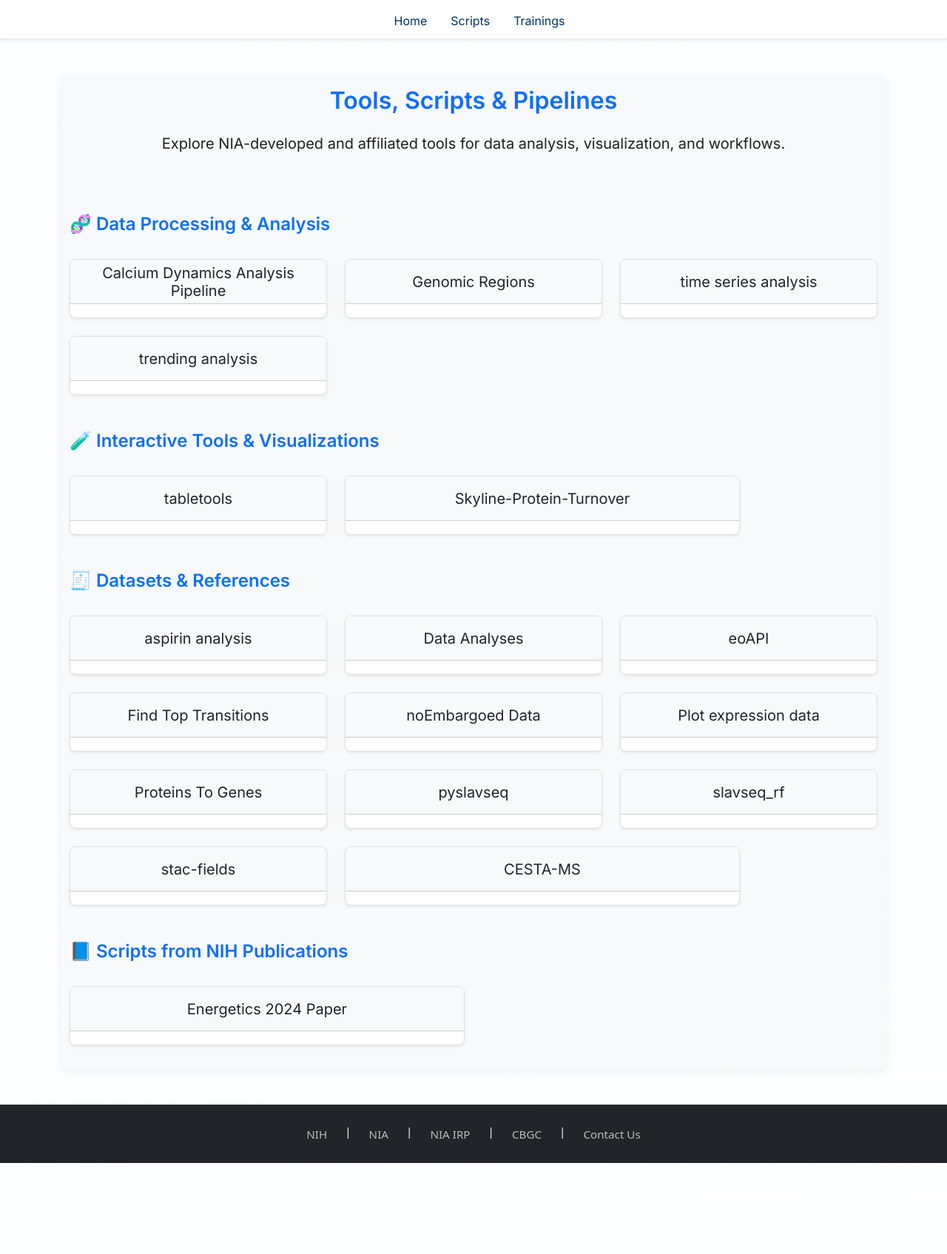
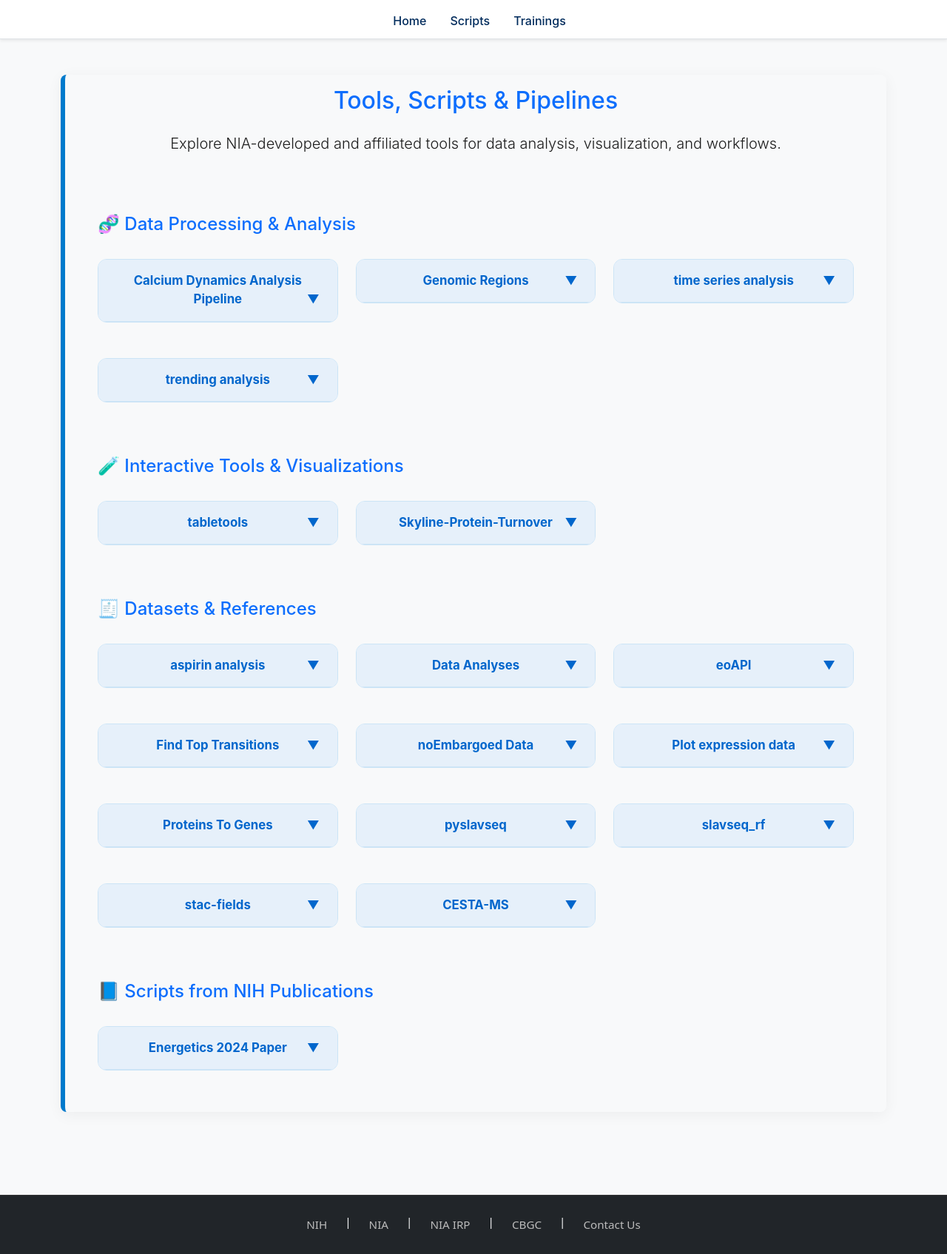
Before and after one commit to niairpnih/niairpnih.github.io, a Jekyll site: the page built from scripts.md, in a window 1280 px wide. Shown: the whole page at 74% size. Built offline with Jekyll 4.4.1, drawn with Linux system fonts in a browser that asks for light colours; before the commit the page ends 1572 px from its top, so only the background shows below that.

Commit message:
refactored script card generation and style changes

```diff
--- a/assets/js/load-manual-resources.js
+++ /dev/null
@@ -1,34 +0,0 @@
-fetch("/assets/data/manual-resources.json")
-  .then(response => response.json())
-  .then(resources => {
-    resources.forEach((tool, index) => {
-      const sectionId = `${tool.section}-section`;
-      const section = document.getElementById(sectionId);
-      if (!section) return;
-
-      const card = document.createElement("div");
-      card.className = "col fade-in";
-      card.innerHTML = `
-        <div class="card h-100 shadow-sm script-card">
-          <div class="card-header collapse-toggle" data-bs-toggle="collapse" data-bs-target="#manual-${index}" aria-expanded="false" aria-controls="manual-${index}">
-            <h5 class="mb-0 text-center">${tool.title}</h5>
-          </div>
-          <div id="manual-${index}" class="collapse">
-            <div class="card-body">
-              <p class="card-text">${tool.description}</p>
-              ${tool.developer ? `<p><strong>Developer:</strong> ${tool.developer}</p>` : ""}
-              ${tool.github ? `<p><strong>Repo:</strong> <a href="${tool.github}" target="_blank" rel="noopener noreferrer">GitHub</a></p>` : ""}
-              ${tool.tool ? `<p><strong>Tool:</strong> <a href="${tool.tool}" target="_blank" rel="noopener noreferrer">Launch</a></p>` : ""}
-              ${tool.external ? `<p><strong>External:</strong> <a href="${tool.external}" target="_blank" rel="noopener noreferrer">Visit Site</a></p>` : ""}
-              ${tool.paper ? `<p><strong>Paper:</strong> <a href="${tool.paper}" target="_blank" rel="noopener noreferrer">Link</a></p>` : ""}
-            </div>
-          </div>
-        </div>
-      `;
-
-      section.appendChild(card);
-      setTimeout(() => {
-        card.classList.add("visible");
-      }, index * 100);
-    });
-  });
--- a/assets/js/load-scripts.js
+++ b/assets/js/load-scripts.js
@@ -1,46 +1,51 @@
-fetch("/assets/data/resources.json")
-  .then(response => response.json())
-  .then(data => {
-    data.forEach((tool, index) => {
+const sources = [
+  "/assets/data/resources.json",
+  "/assets/data/manual-resources.json"
+];
+
+function createScriptCard(tool) {
   const sectionId = `${tool.section}-section`;
   const section = document.getElementById(sectionId);
   if (!section) return;
 
-      const safeTitle = tool.title.replace(/\s+/g, "-").replace(/[^\w-]/g, "").toLowerCase();
-      const collapseId = `collapse-${safeTitle}-${index}`;
+  const entry = document.createElement("div");
+  entry.className = "col-12 col-md-6 col-lg-4 fade-in";
 
-      const card = document.createElement("div");
-      card.className = "col-12 col-md-6 col-lg-4 fade-in";
+  const description = tool.description || "No description provided.";
+  const developer = tool.developer ? `<p><strong>Developer:</strong> ${tool.developer}</p>` : "";
+  const github = tool.github ? `<p><strong>Repo:</strong> <a href="${tool.github}" target="_blank" rel="noopener noreferrer">GitHub</a></p>` : "";
+  const toolLink = tool.tool ? `<p><strong>Tool:</strong> <a href="${tool.tool}" target="_blank" rel="noopener noreferrer">Launch</a></p>` : "";
+  const external = tool.external ? `<p><strong>External:</strong> <a href="${tool.external}" target="_blank" rel="noopener noreferrer">Visit Site</a></p>` : "";
+  const paper = tool.paper ? `<p><strong>Paper:</strong> <a href="${tool.paper}" target="_blank" rel="noopener noreferrer">Link</a></p>` : "";
 
-      card.innerHTML = `
-        <div class="card shadow-sm script-card">
-          <div class="card-header collapse-toggle"
-              data-bs-toggle="collapse"
-              data-bs-target="#${collapseId}"
-              aria-expanded="false"
-              aria-controls="${collapseId}">
-            <h5 class="mb-0 text-center">${tool.title}</h5>
+  entry.innerHTML = `
+    <details class="script-entry">
+      <summary>${tool.title}</summary>
+      <div class="script-body">
+        <p class="card-text">${description}</p>
+        ${developer}
+        ${github}
+        ${toolLink}
+        ${external}
+        ${paper}
       </div>
-          <div id="${collapseId}" class="collapse">
-            <div class="card-body">
-              <p class="card-text">${tool.description}</p>
-              ${tool.developer ? `<p><strong>Developer:</strong> ${tool.developer}</p>` : ""}
-              ${tool.github ? `<p><strong>Repo:</strong> <a href="${tool.github}" target="_blank" rel="noopener noreferrer">GitHub</a></p>` : ""}
-              ${tool.tool ? `<p><strong>Tool:</strong> <a href="${tool.tool}" target="_blank" rel="noopener noreferrer">Launch</a></p>` : ""}
-              ${tool.external ? `<p><strong>External:</strong> <a href="${tool.external}" target="_blank" rel="noopener noreferrer">Visit Site</a></p>` : ""}
-              ${tool.paper ? `<p><strong>Paper:</strong> <a href="${tool.paper}" target="_blank" rel="noopener noreferrer">Link</a></p>` : ""}
-            </div>
-          </div>
-        </div>
+    </details>
   `;
-      section.appendChild(card);
+
+  section.appendChild(entry);
+
   setTimeout(() => {
-        card.classList.add("visible");
+    entry.classList.add("visible");
+  }, 100);
+}
 
-        const collapseEl = card.querySelector('.collapse');
-        if (collapseEl) {
-          new bootstrap.Collapse(collapseEl, { toggle: false });
+function loadResources(url) {
+  return fetch(url)
+    .then(res => res.json())
+    .then(data => data.forEach(tool => createScriptCard(tool)))
+    .catch(err => console.error(`Error loading ${url}:`, err));
 }
-      }, index * 100);
+
+document.addEventListener("DOMContentLoaded", () => {
+  Promise.all(sources.map(loadResources));
 });
-  });
--- a/css/style.css
+++ b/css/style.css
@@ -1,42 +1,29 @@
-@import url('https://fonts.googleapis.com/css2?family=Inter:wght@400;600;700&display=swap');
-
 :root {
-  --primary-navy: #003366;
-  --primary-blue: #005ea2;
-  --accent-light: #f5f7fa;
-  --text-dark: #212121;
+  --primary-navy: #002b5c;
+  --primary-blue: #0066cc;
+  --accent-light: #e6f0fa;
+  --text-dark: #1c1c1c;
   --text-light: #6c757d;
-  --accent: #005ea2;
+  --accent: #007acc;
+  --accent-hover: #005ea2;
   --font-sans: 'Inter', 'Segoe UI', 'Helvetica Neue', Arial, sans-serif;
-}
-
-/* Base Layout */
-*, *::before, *::after {
-  box-sizing: border-box;
+  --highlight-bg: #f0f9ff;
+  --highlight-border: #cce4f6;
+  --section-bg: #fdfefe;
+  --hover-shadow: rgba(0, 123, 255, 0.2);
 }
 
 html, body {
-  height: 100%;
   margin: 0;
   padding: 0;
-  display: flex;
-  flex-direction: column;
   font-family: var(--font-sans);
   color: var(--text-dark);
-  background: linear-gradient(135deg, #f8fbff, #ffffff);
-  background-size: 400% 400%;
-  animation: bgShift 20s ease infinite;
+  background-color: #f8f9fa;
   scroll-behavior: smooth;
 }
 
-@keyframes bgShift {
-  0% { background-position: 0% 50%; }
-  50% { background-position: 100% 50%; }
-  100% { background-position: 0% 50%; }
-}
-
 main {
-  flex: 1 0 auto;
+  padding-bottom: 2rem;
 }
 
 img {
@@ -44,43 +31,6 @@ img {
   height: auto;
 }
 
-/* Header */
-.hero-header {
-  background: linear-gradient(90deg, var(--primary-navy), var(--primary-blue));
-  color: #ffffff;
-  padding: 2rem 1rem;
-  border-radius: 0.5rem;
-}
-
-.header-title h1 {
-  font-weight: 700;
-  font-size: 2rem;
-  margin-bottom: 0.25rem;
-  color: #ffffff;
-}
-
-.header-title p {
-  font-size: 1rem;
-  color: #cfd8dc;
-  margin: 0;
-}
-
-/* Logo */
-.logo-img {
-  height: 48px !important;
-  max-width: 100px !important;
-  object-fit: contain;
-  flex-shrink: 0;
-}
-
-@media (max-width: 768px) {
-  .logo-img {
-    height: 40px !important;
-    max-width: 80px !important;
-  }
-}
-
-/* Nav */
 .navbar-nav {
   display: flex;
   justify-content: center;
@@ -115,128 +65,94 @@ img {
   width: 100%;
 }
 
-/* Cards */
-.card {
-  border: 1px solid #e0e0e0 !important;
-  border-radius: 0.5rem !important;
-  background-color: #ffffff !important;
-  transition: transform 0.2s ease, box-shadow 0.2s ease;
-  will-change: transform, box-shadow;
+.hero-header {
+  background: linear-gradient(90deg, var(--primary-navy), var(--primary-blue));
+  color: #ffffff;
+  padding: 2rem 1rem;
+  border-radius: 0.5rem;
 }
 
-.card:hover {
-  transform: translateY(-4px);
-  box-shadow: 0 10px 20px rgba(0, 0, 0, 0.08);
-  z-index: 1;
+.section-elevated {
+  background-color: var(--section-bg);
+  box-shadow: 0 4px 20px rgba(0, 0, 0, 0.05);
+  border-left: 6px solid var(--accent);
+  border-radius: 0.5rem;
+  padding: 2rem;
+  margin-bottom: 2rem;
 }
 
-.card:hover .card-title {
-  color: var(--accent);
+.script-entry {
+  border: 1px solid var(--highlight-border);
+  background-color: var(--highlight-bg);
+  border-radius: 0.75rem;
+  margin-bottom: 1.5rem;
+  overflow: hidden;
+  transition: box-shadow 0.3s ease, border-color 0.3s ease;
 }
 
-/* Script Cards */
-.script-card {
-  transition: transform 0.2s ease, box-shadow 0.2s ease;
-  height: auto;
-  min-height: 80px;
-  overflow: hidden;
+.script-entry:hover {
+  box-shadow: 0 8px 24px var(--hover-shadow);
+  border-color: var(--accent-hover);
 }
 
-.script-card:hover {
-  transform: scale(1.02);
-  box-shadow: 0 10px 20px rgba(0, 0, 0, 0.08);
+.script-entry summary {
+  background-color: var(--accent-light);
+  color: var(--primary-blue);
+  font-weight: 700;
+  padding: 1rem;
+  text-align: center;
+  font-size: 1.05rem;
+  cursor: pointer;
+  border-bottom: 1px solid var(--highlight-border);
+  transition: background-color 0.3s, color 0.3s;
+  position: relative;
+  list-style: none;
 }
 
-.script-card .card-header {
-  background-color: #f8f9fa;
-  user-select: none;
-  height: 60px;
-  display: flex;
-  align-items: center;
-  justify-content: center;
-  cursor: pointer;
-  height: 60px;
+.script-entry summary:hover {
+  background-color: var(--primary-blue);
+  color: #fff;
 }
 
-.script-card .collapse{
-  transition: height 0.3s ease;
-}
-
-.script-card .collapse:not(.show) {
+.script-entry summary::-webkit-details-marker {
   display: none;
 }
 
-.script-card .card-body {
-  padding: 1rem;
+.script-entry summary::after {
+  content: "\25BC";
+  position: absolute;
+  right: 1.5rem;
+  font-size: 1rem;
+  transform: rotate(0deg);
+  transition: transform 0.3s ease;
+  color: var(--primary-blue);
 }
 
-.card-header.collapse-toggle {
-  cursor: pointer;
+.script-entry[open] summary::after {
+  transform: rotate(180deg);
+  color: #fff;
 }
 
-.collapsed-content {
-  display: none;
-  font-size: 0.875rem;
-  padding: 0.75rem;
-  overflow-y: auto;
-  height: 140px;
+.script-body {
+  padding: 1rem 1.5rem;
+  background: #fff;
+  border-top: 1px solid var(--highlight-border);
+  animation: fadeDown 0.4s ease both;
 }
 
-.visible-content {
-  display: block;
+@keyframes fadeDown {
+  0% {
+    opacity: 0;
+    transform: translateY(-10px);
+  }
+  100% {
+    opacity: 1;
+    transform: translateY(0);
+  }
 }
 
-/* Section Titles */
-h2, h3, h4 {
-  font-weight: 600;
-}
-
-.section-divider {
-  height: 4px;
-  width: 80px;
-  background-color: var(--primary-blue);
-  margin: 1rem auto;
-  border-radius: 2px;
-}
-
-.section-elevated {
-  box-shadow: 0 4px 12px rgba(0, 0, 0, 0.06);
-  border-radius: 0.5rem;
-  background-color: #f8f9fa;
-}
-
-/* Animations */
-
-.fade-in,
-.card,
-h5,
-.card-text {
-  -webkit-font-smoothing: antialiased;
-  -moz-osx-font-smoothing: grayscale;
-  backface-visibility: hidden;
-  transform: translateZ(0);
-}
-
-
-.fade-in {
-  opacity: 0;
-  transform: translateY(10px);
-  transition: opacity 0.5s ease-in-out;
-  will-change: opacity, transform;
-}
-.fade-in.visible {
-  opacity: 1;
-  transform: translateY(0);
-}
-
-[data-aos] {
-  opacity: 0;
-  transition-property: opacity, transform;
-}
-
-/* Footer */
 footer {
-  background-color: #1f1f1f;
+  background-color: var(--primary-navy);
   color: #f1f1f1;
   padding: 2rem 0;
   font-size: 0.95rem;
@@ -249,10 +165,6 @@ footer .container {
   flex-wrap: wrap;
   justify-content: center;
   gap: 1rem;
-}
-
-footer p {
-  margin: 0;
 }
 
 footer a {
@@ -269,10 +181,13 @@ footer a:focus {
   outline: none;
 }
 
-@media (max-width: 576px) {
-  footer .container {
-    flex-direction: column;
-    align-items: center;
-    gap: 0.5rem;
-  }
+.fade-in {
+  opacity: 0;
+  transform: translateY(10px);
+  transition: opacity 0.5s ease-in-out, transform 0.5s ease-in-out;
 }
+
+.fade-in.visible {
+  opacity: 1;
+  transform: translateY(0);
+}
--- a/scripts.md
+++ b/scripts.md
@@ -21,4 +21,3 @@ title: CBGC | Tools & Scripts
 </section>
 
 <script src="/assets/js/load-scripts.js"></script>
-<script src="/assets/js/load-manual-resources.js"></script>
```
Also changed, not shown: 4 other files. Lines whose indentation alone changed are shown as unchanged.
